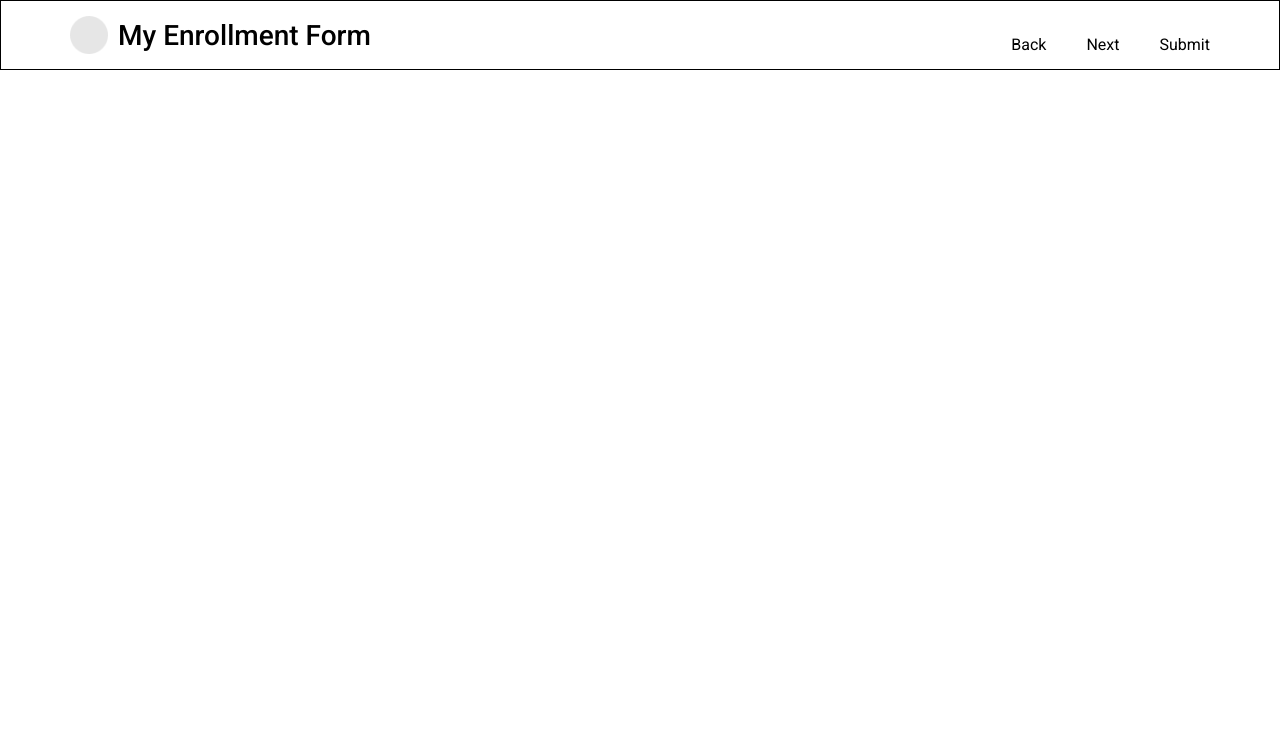
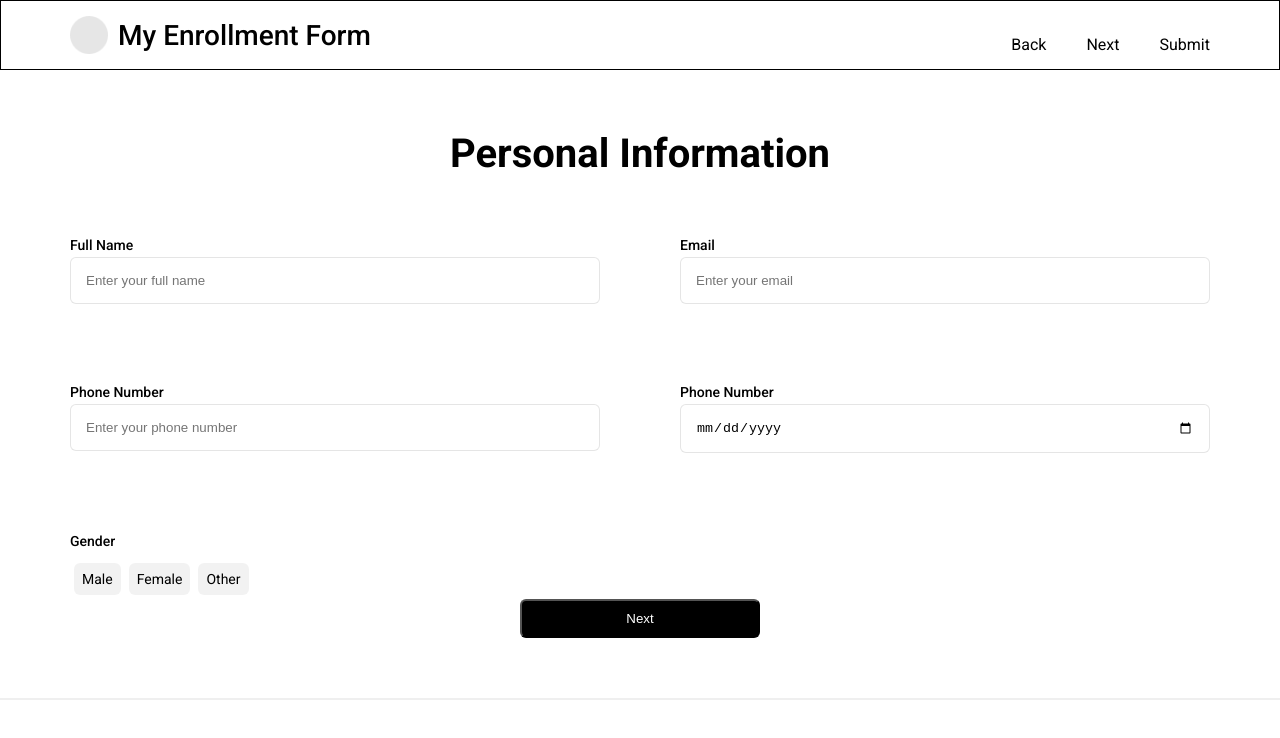
Before and after one commit to samaahmed1/Online-Cource-Platform, a plain HTML site: page about.html in a window 1280 px wide. Drawn offline with Linux system fonts and the light colour scheme.

Commit message:
Add: Personal Information

```diff
--- a/about.html
+++ b/about.html
@@ -39,6 +39,45 @@
       </nav>
     </div>
   </header>
-
+  <main>
+    <section class="personal-information">
+      <div class="container">
+        <h2 class="main-title">Personal Information</h2>
+        <form method="post">
+          <div class="form-container">
+            <div class="input-container">
+              <label for="full-name">Full Name</label>
+              <input type="text" name="full-name" id="full-name" placeholder="Enter your full name" required autofocus />
+            </div>
+            <div class="input-container">
+              <label for="email">Email</label>
+              <input type="email" name="email" id="email" placeholder="Enter your email" required />
+            </div>
+            <div class="input-container">
+              <label for="phone-number">Phone Number</label>
+              <input type="text" name="phone-number" id="phone-number" placeholder="Enter your phone number" required />
+            </div>
+            <div class="input-container">
+              <label for="date-birth">Phone Number</label>
+              <input type="date" name="date-birth" id="date-birth" placeholder="Select your date birthr" required />
+            </div>
+            <div class="input-container">
+              <label>Gender</label>
+              <div class="gender">
+                <input type="radio" id="male" name="gender" />
+                <label for="male">Male</label>
+                <input type="radio" id="female" name="gender" />
+                <label for="female">Female</label>
+                <input type="radio" id="other" name="gender" />
+                <label for="other">Other</label>
+              </div>
+            </div>
+          </div>
+          <input type="submit" value="Next" />
+        </form>
+      </div>
+    </section>
+    <hr>
+  </main>
 </body>
 </html>
--- a/assets/styles/about.css
+++ b/assets/styles/about.css
@@ -0,0 +1,105 @@
+* {
+  padding: 0;
+  margin: 0;
+  box-sizing: border-box;
+}
+:root {
+  --black: #000000;
+  --white: #ffffff;
+}
+body {
+  font-family: "Roboto", sans-serif;
+}
+img {
+  max-width: 100%;
+}
+.container {
+  padding: 0 15px;
+  margin: auto;
+}
+@media (min-width: 768px) {
+  .container {
+    width: 750px;
+  }
+}
+@media (min-width: 992px) {
+  .container {
+    width: 970px;
+  }
+}
+@media (min-width: 1200px) {
+  .container {
+    width: 1170px;
+  }
+}
+section {
+  padding: 60px 0;
+}
+hr {
+  border: 1px solid rgba(227, 227, 227, 0.559);
+}
+.main-title {
+  margin-bottom: 60px;
+  text-align: center;
+  font-weight: bold;
+  font-size: 40px;
+}
+.personal-information form .form-container {
+  display: grid;
+  grid-template-columns: repeat(auto-fill, minmax(450px, 1fr));
+  gap: 80px;
+}
+@media (max-width: 991px) {
+  .personal-information form .form-container {
+    justify-content: center;
+  }
+  .personal-information form .form-container .input-container {
+    margin: 0 15px;
+  }
+  .personal-information form .form-container .input-container .gender {
+    justify-content: center;
+    margin: 20px 0;
+  }
+  .personal-information form .form-container .input-container label {
+    text-align: center;
+  }
+}
+.personal-information form .form-container .input-container label {
+  display: block;
+  margin-bottom: 4px;
+  font-size: 14px;
+  font-weight: 500;
+}
+.personal-information form .form-container .input-container input:not(input[type="radio"]) {
+  width: 100%;
+  padding: 15px;
+  border-radius: 6px;
+  border: none;
+  outline: none;
+  border: 1px solid rgb(0 0 0 / 0.1);
+}
+.personal-information form .form-container .input-container .gender {
+  display: flex;
+  align-items: center;
+  gap: 4px;
+}
+.personal-information form .form-container .input-container .gender label {
+  padding: 8px;
+  margin-top: 10px;
+  font-size: 14px;
+  font-weight: 400;
+  background-color: rgb(0 0 0 / 0.05);
+  border-radius: 6px;
+}
+.personal-information form .form-container .input-container .gender input[type="radio"] {
+  appearance: none;
+}
+.personal-information form input[type="submit"] {
+  display: block;
+  width: 240px;
+  padding: 10px;
+  margin: auto;
+  color: var(--white);
+  background-color: var(--black);
+  border-radius: 6px;
+}
```
